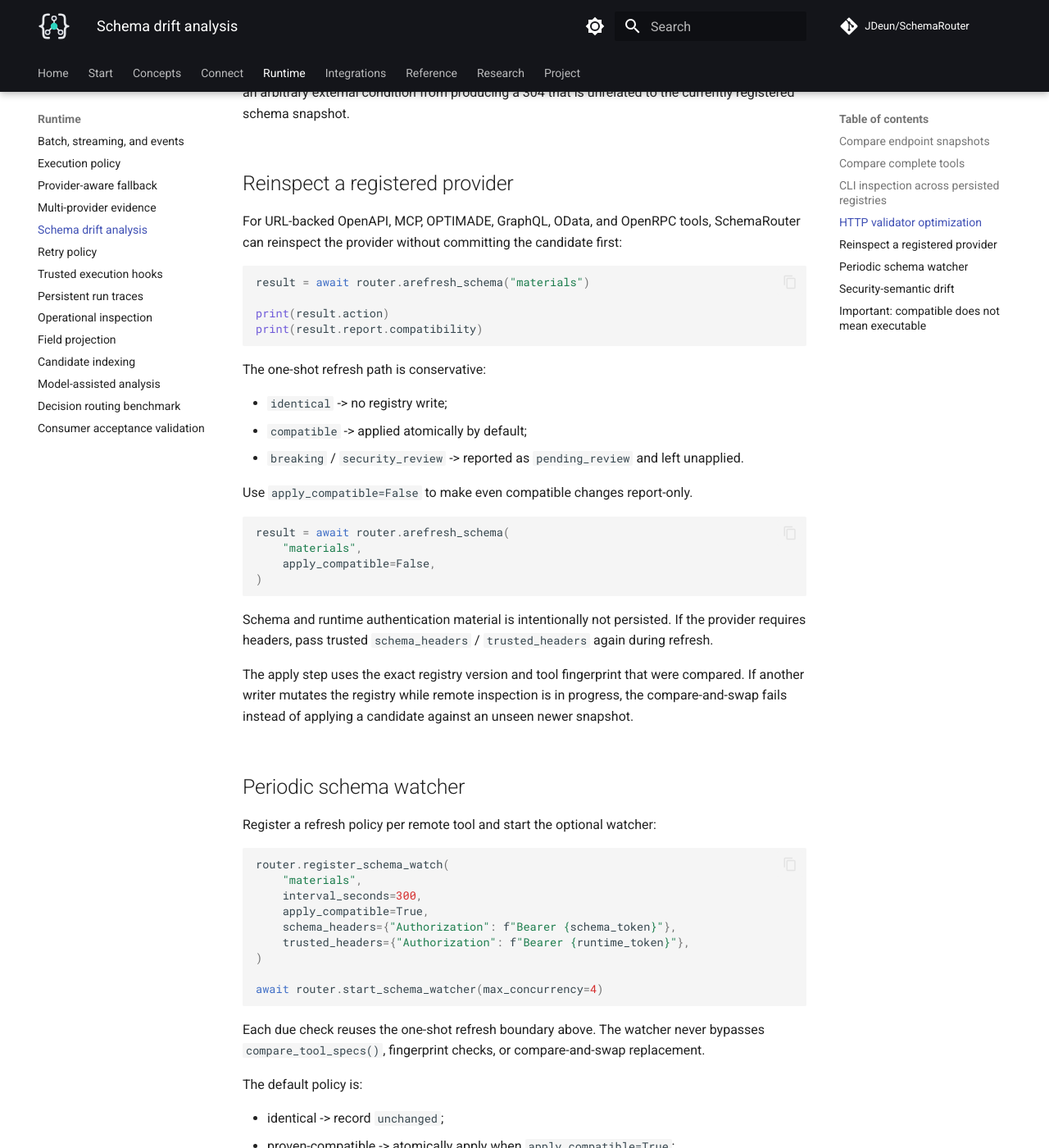
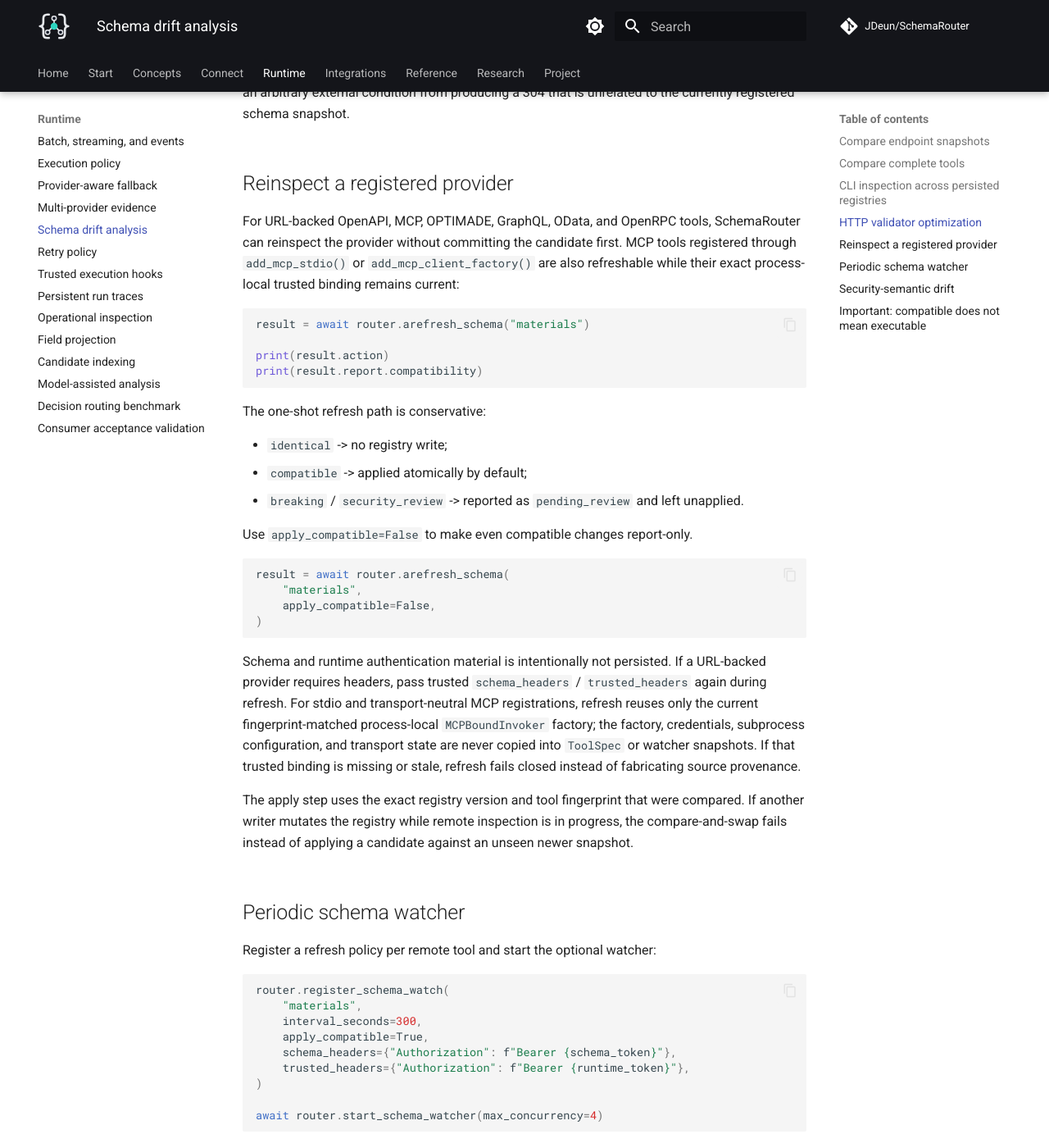
Before and after one commit to JDeun/SchemaRouter, an MkDocs documentation site: the page built from docs/guides/schema-drift.md, in a window 1280 px wide and 1400 px high, scrolled down 2611 px. Shown: the whole window at 82% size. Built offline with MkDocs 1.6.1 and Material for MkDocs 9.7.7, drawn with Linux system fonts in a browser that asks for light colours; comment, search, counter and statistics services are not loaded; some of the changed text lies outside the part shown.

Commit message:
docs: describe transport-native MCP refresh

````diff
--- a/docs/guides/schema-drift.md
+++ b/docs/guides/schema-drift.md
@@ -104,7 +104,9 @@ schema snapshot.
 ## Reinspect a registered provider
 
 For URL-backed OpenAPI, MCP, OPTIMADE, GraphQL, OData, and OpenRPC tools, SchemaRouter can
-reinspect the provider without committing the candidate first:
+reinspect the provider without committing the candidate first. MCP tools registered through
+`add_mcp_stdio()` or `add_mcp_client_factory()` are also refreshable while their exact
+process-local trusted binding remains current:
 
 ```python
 result = await router.arefresh_schema("materials")
@@ -128,8 +130,12 @@ result = await router.arefresh_schema(
 )
 ```
 
-Schema and runtime authentication material is intentionally not persisted. If the provider requires
-headers, pass trusted `schema_headers` / `trusted_headers` again during refresh.
+Schema and runtime authentication material is intentionally not persisted. If a URL-backed provider
+requires headers, pass trusted `schema_headers` / `trusted_headers` again during refresh. For
+stdio and transport-neutral MCP registrations, refresh reuses only the current fingerprint-matched
+process-local `MCPBoundInvoker` factory; the factory, credentials, subprocess configuration, and
+transport state are never copied into `ToolSpec` or watcher snapshots. If that trusted binding is
+missing or stale, refresh fails closed instead of fabricating source provenance.
 
 The apply step uses the exact registry version and tool fingerprint that were compared. If another
 writer mutates the registry while remote inspection is in progress, the compare-and-swap fails
@@ -198,9 +204,9 @@ await router.stop_schema_watcher()
 Intervals are per tool. The watcher serializes overlapping watch cycles and bounds refresh
 concurrency, so one slow provider does not create unbounded duplicate refresh writes.
 
-Conditional HTTP requests using `ETag` / `Last-Modified` remain an optimization opportunity;
-correctness does not depend on them because every fetched candidate is still fingerprinted and
-compared before replacement.
+Where supported, conditional HTTP requests using `ETag` / `Last-Modified` are an optimization
+only; correctness does not depend on them because every fetched candidate is still fingerprinted
+and compared before replacement.
 
 ## Security-semantic drift
 
````
